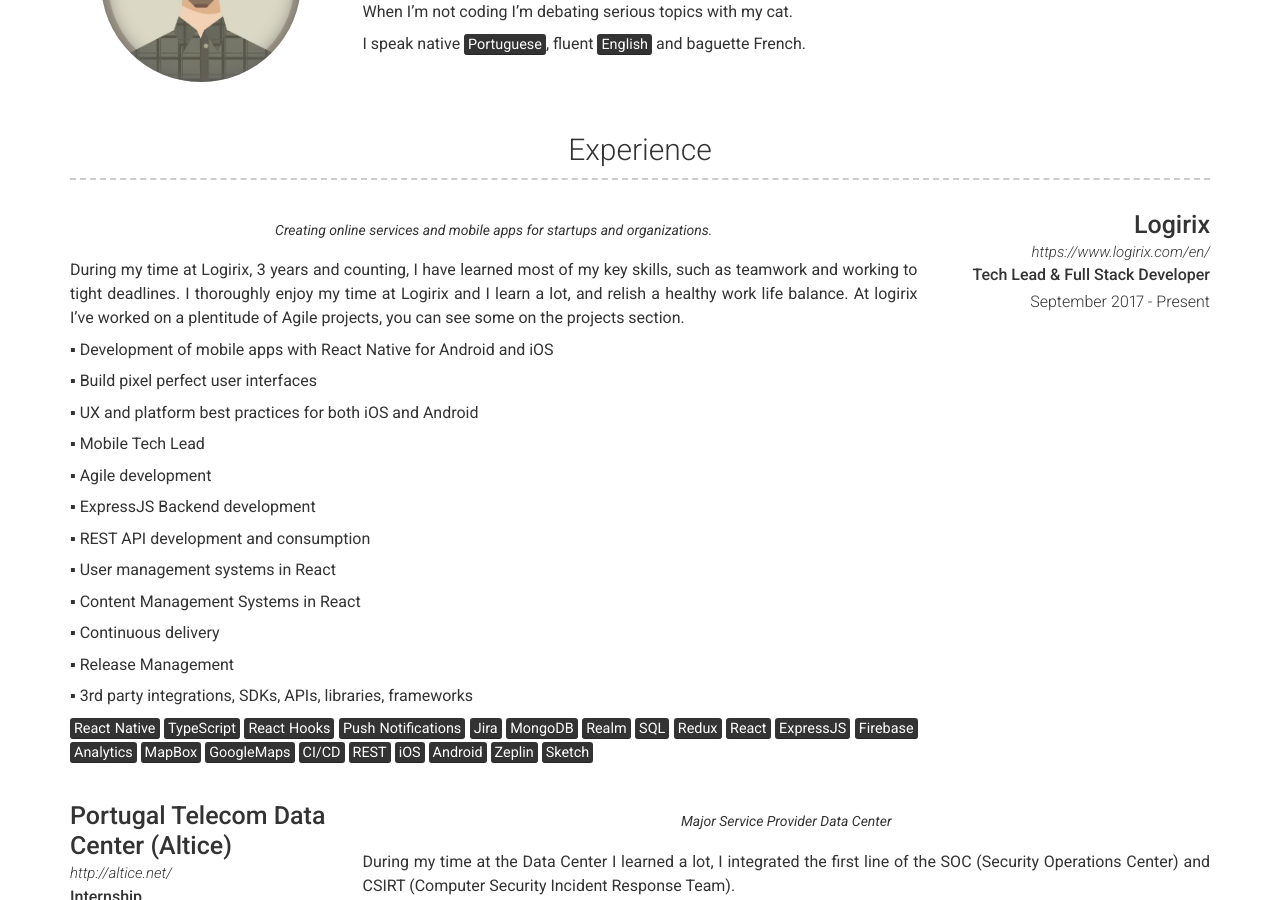
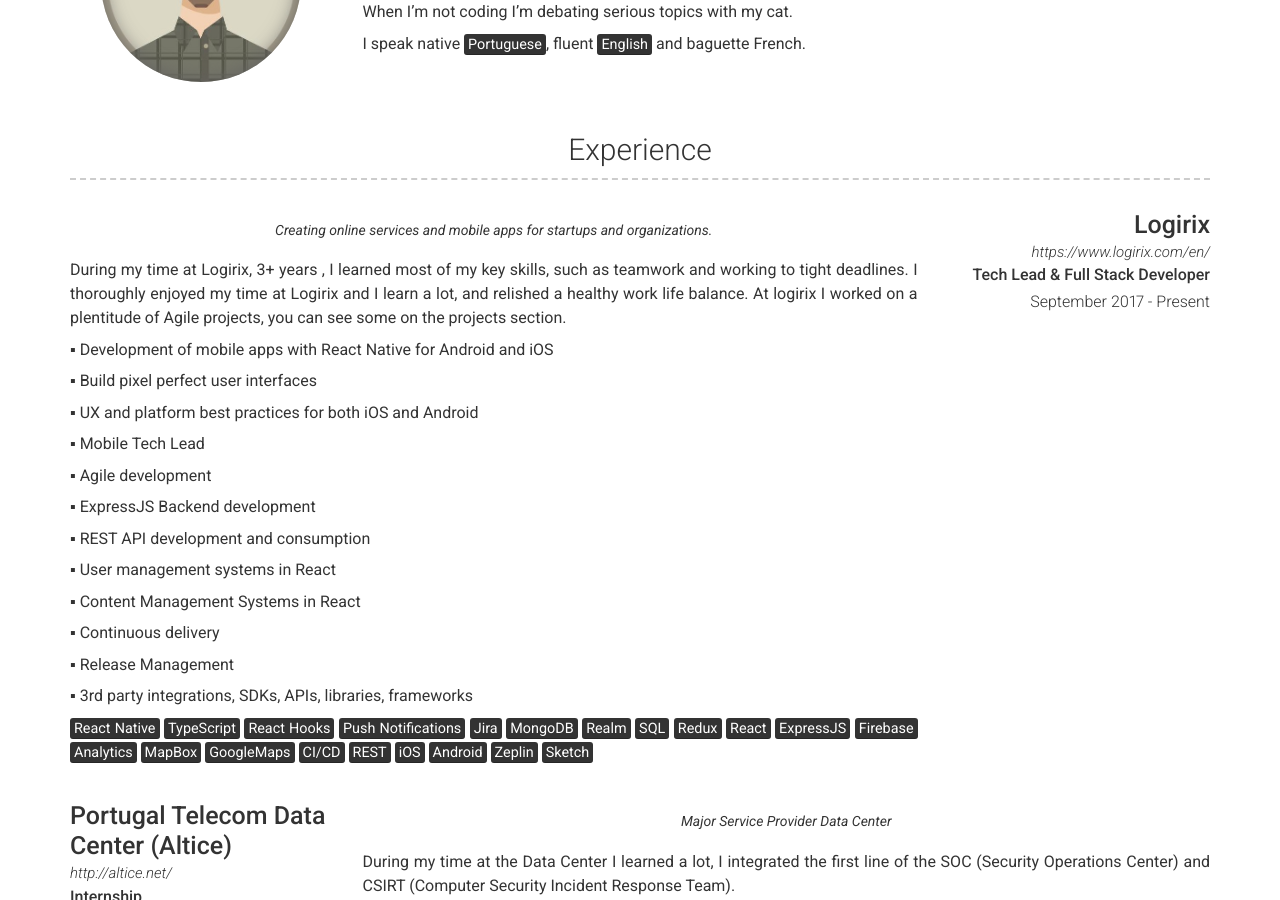
Before and after one commit to filipef101/filipef101.github.io, a Jekyll site: the page built from index.md, in a window 1280 px wide and 900 px high, scrolled down 397 px. Built offline with Jekyll 4.4.1, drawn with Linux system fonts in a browser that asks for light colours; nearby versions of some CDN libraries; a script that is not in the unit is left out.

Commit message:
Update experience.yml

```diff
--- a/_data/experience.yml
+++ b/_data/experience.yml
@@ -6,8 +6,8 @@
   quote: >
     Creating online services and mobile apps for startups and organizations.
   description: | # this will include new lines to allow paragraphs
-    During my time at Logirix, 3 years and counting, I have learned most of my key skills, such as teamwork and working to tight deadlines. I thoroughly enjoy my time at Logirix and I learn a lot, and relish a healthy work life balance.
-    At logirix I've worked on a plentitude of Agile projects, you can see some on the projects section.
+    During my time at Logirix, 3+ years , I learned most of my key skills, such as teamwork and working to tight deadlines. I thoroughly enjoyed my time at Logirix and I learn a lot, and relished a healthy work life balance.
+    At logirix I worked on a plentitude of Agile projects, you can see some on the projects section.
 
     ▪ Development of mobile apps with React Native for Android and iOS
 
```
